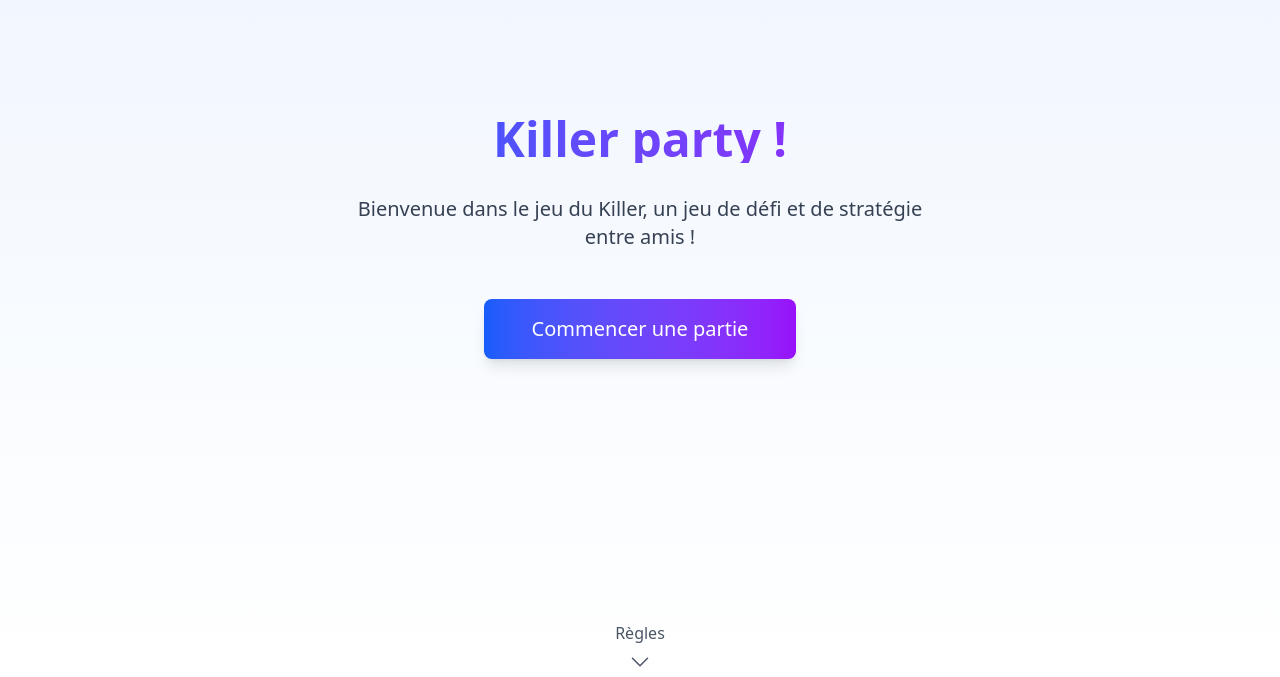
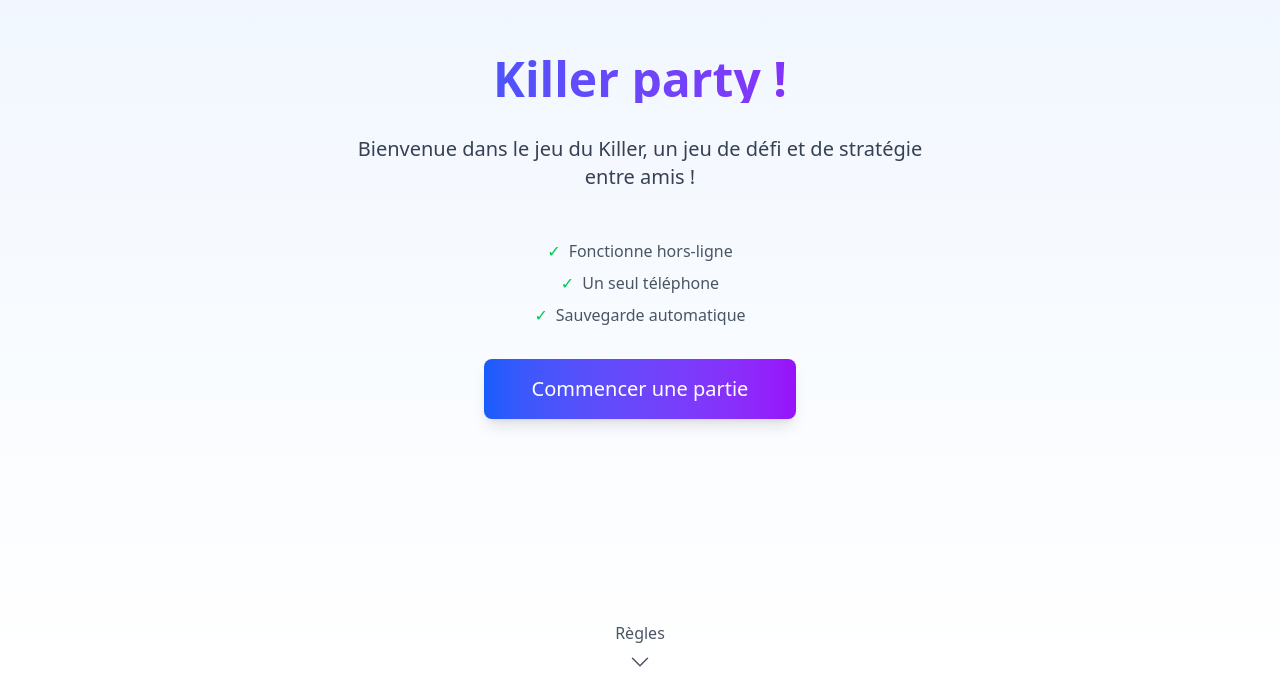
Before and after one commit to MathisBarre/killer, a React (Vite) app: page / in a window 1280 px wide. Shown: the part 123-800 px from the top of the page. Built offline with nearby package versions, Linux system fonts and the light colour scheme.

Commit message:
add app advantages

```diff
--- a/src/components/LandingScreen.tsx
+++ b/src/components/LandingScreen.tsx
@@ -35,6 +35,26 @@ export const LandingScreen = ({ onStartGame }: LandingScreenProps) => {
             Bienvenue dans le jeu du Killer, un jeu de défi et de stratégie
             entre amis !
           </motion.p>
+
+          <motion.div
+            className="flex flex-col items-center space-y-2 mb-8"
+            initial={{ opacity: 0 }}
+            animate={{ opacity: 1 }}
+            transition={{ duration: 0.8, delay: 0.6 }}
+          >
+            <p className="text-gray-600 flex items-center">
+              <span className="text-green-500 mr-2">✓</span>
+              Fonctionne hors-ligne
+            </p>
+            <p className="text-gray-600 flex items-center">
+              <span className="text-green-500 mr-2">✓</span>
+              Un seul téléphone
+            </p>
+            <p className="text-gray-600 flex items-center">
+              <span className="text-green-500 mr-2">✓</span>
+              Sauvegarde automatique
+            </p>
+          </motion.div>
 
           <motion.div
             initial={{ opacity: 0, y: 20 }}
```
